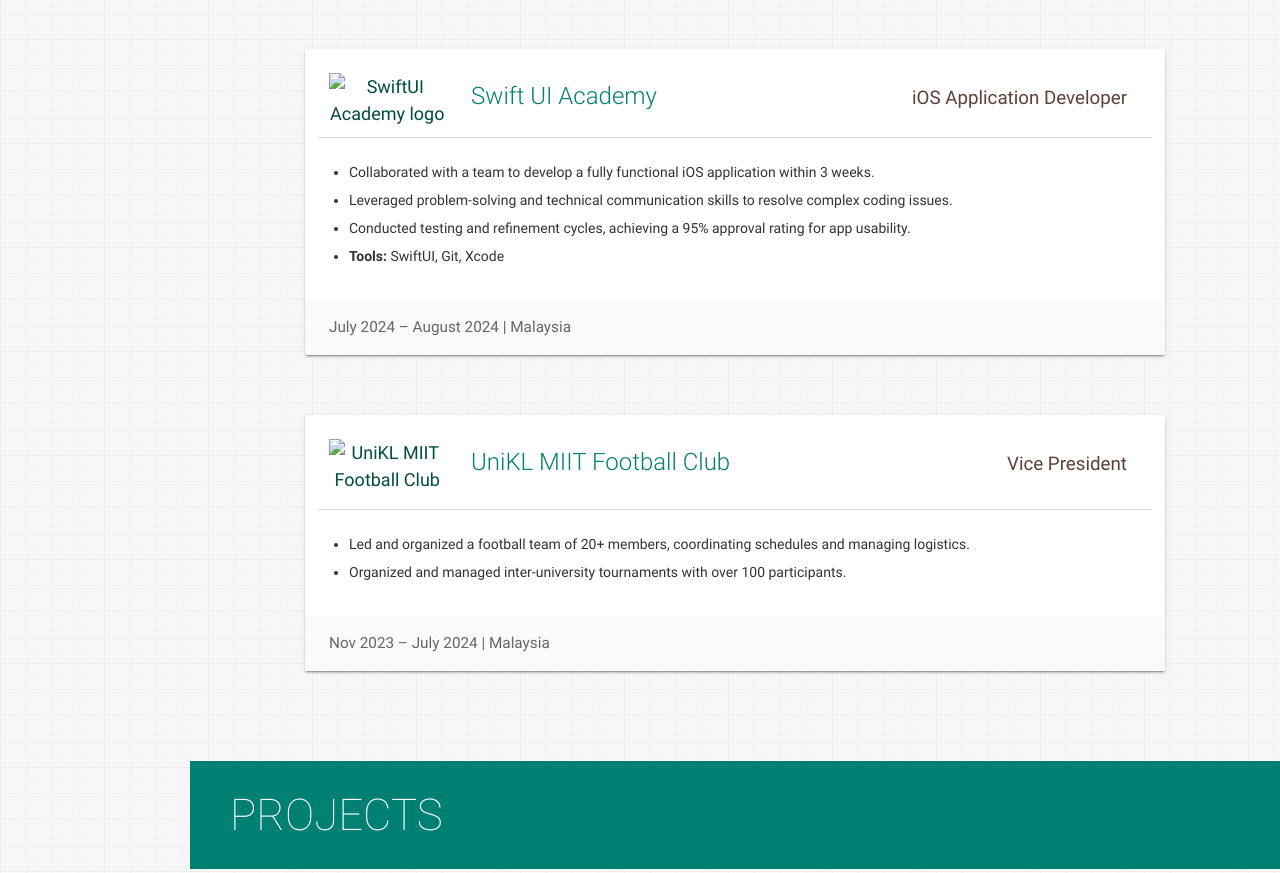
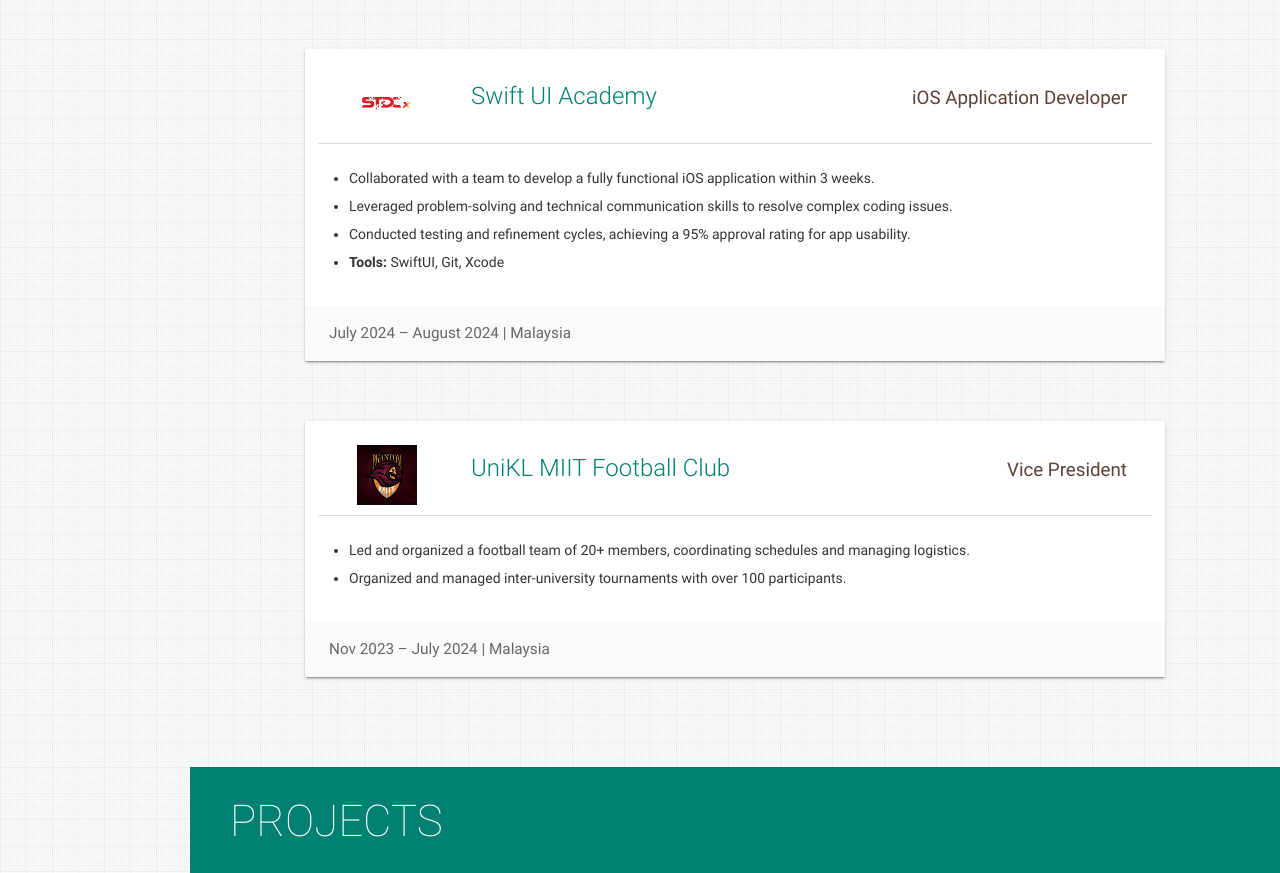
Before and after one commit to arfhqm/arfhqm.github.io, a plain HTML site: page index.html in a window 1280 px wide. Shown: the part 1495-2368 px from the top of the page. Drawn offline with nearby package versions, Linux system fonts and the light colour scheme.

Commit message:
initialcommit

```diff
--- a/index.html
+++ b/index.html
@@ -263,8 +263,8 @@
         <div class="card-content">
           <div class="row">
             <div class="col s12 m2">
-              <a href="#" target="_blank"><img alt="SwiftUI Academy logo"
-                  src="/assets/img/exp-swiftui-logo.jpg" class="responsive-img center-block" /></a>
+              <a href="https://www.facebook.com/stdcx/?locale=it_IT" target="_blank"><img alt="SwiftUI Academy logo"
+                  src="/assets/img/stdcx-logo.jpg" class="responsive-img center-block" /></a>
             </div>
             <div class="col s12 m10">
               <p>
@@ -297,8 +297,8 @@
         <div class="card-content">
           <div class="row">
             <div class="col s12 m2">
-              <a href="#" target="_blank"><img alt="UniKL MIIT Football Club logo"
-                  src="/assets/img/exp-football-logo.jpg" class="responsive-img center-block" /></a>
+              <a href="https://www.instagram.com/miit_fc/" target="_blank"><img alt="UniKL MIIT Football Club logo"
+                  src="/assets/img/miitfc-logo.jpg" class="responsive-img center-block" /></a>
             </div>
             <div class="col s12 m10">
               <p>
```
Also changed, not shown: assets/img/miitfc-logo.jpg (added), assets/img/stdcx-logo.jpg (added).
